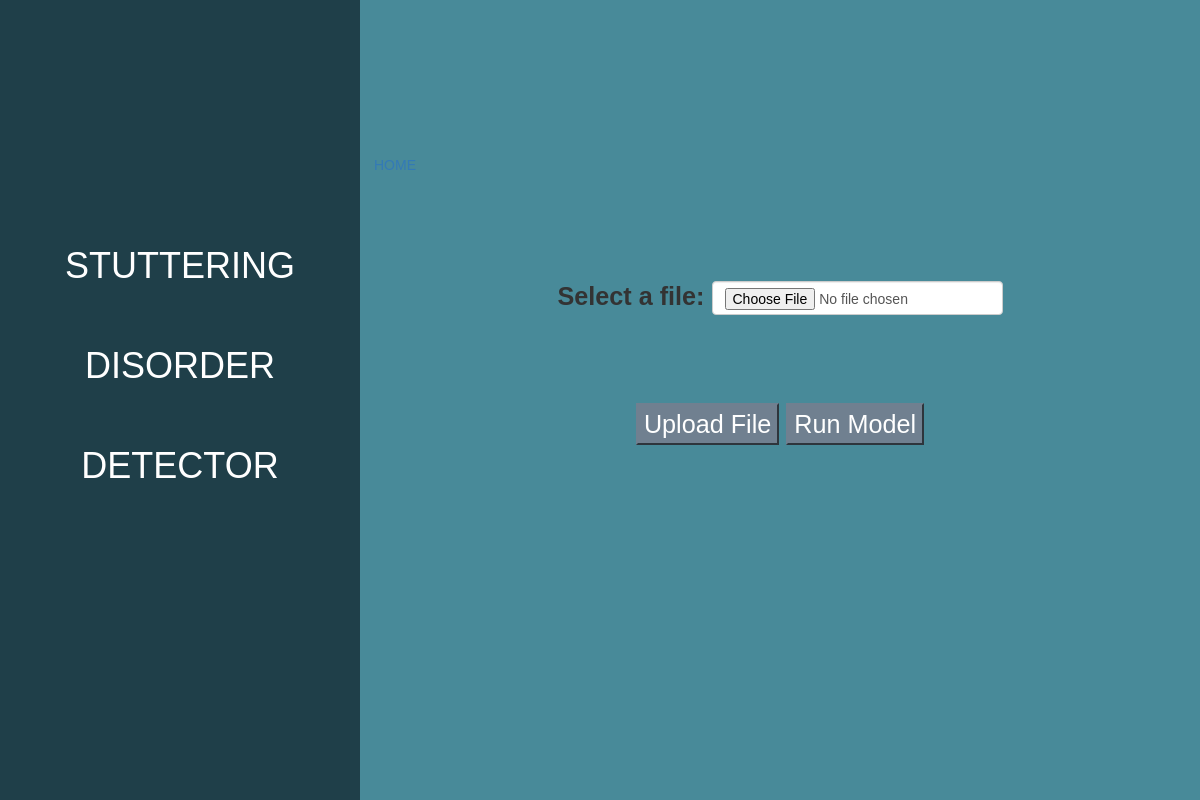
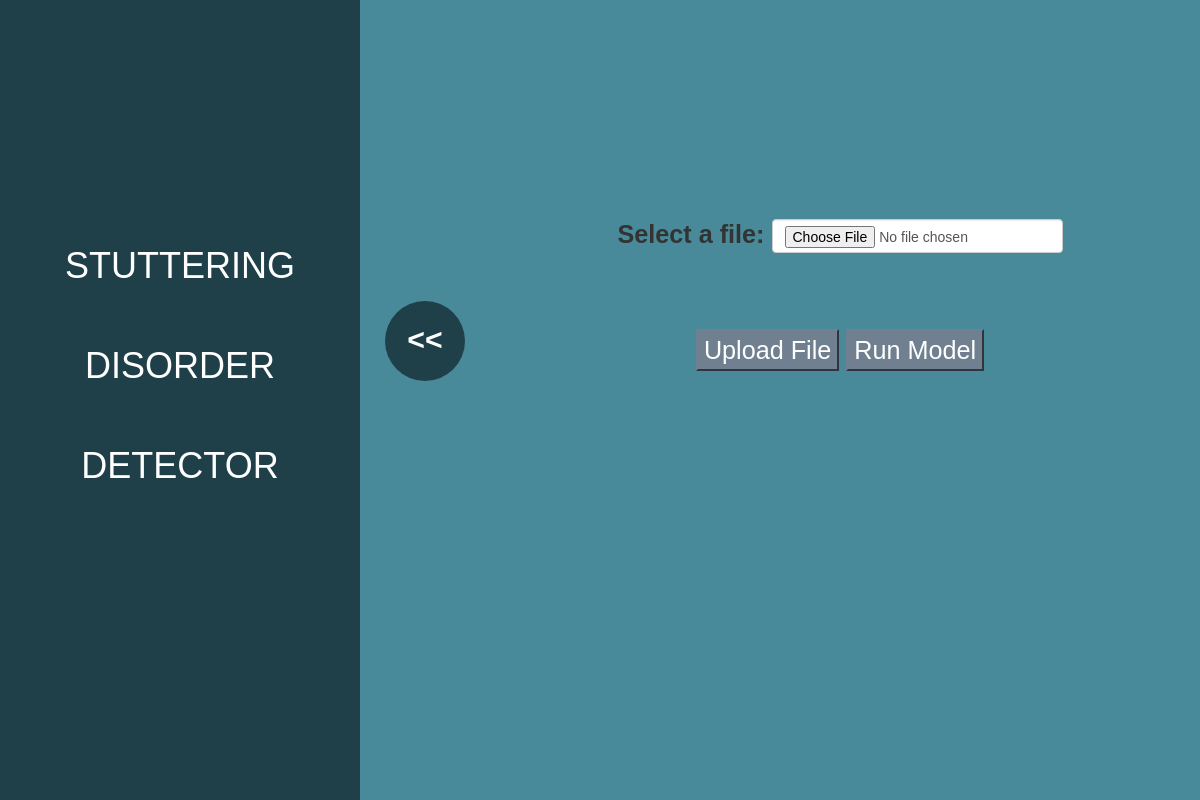
Before and after one commit to AbhishekShah1709/Stuttering_Detector_DesktopApp, an Electron app: page upload.html in a window 1200 px wide. Drawn offline with nearby package versions, Linux system fonts and the light colour scheme.

Commit message:
GUI finished

```diff
--- a/record.css
+++ b/record.css
@@ -16,14 +16,42 @@ code {
     monospace;
 }
 
-a:link {
-    font-size: 150%;
-    color: #1f3f49;
+.sec_frame a:link {
+    text-decoration: none;
+    font-weight: bold;
+    border-radius: 50%;
+    color: white;
+    height: 80px;
+    width: 80px;
+    background-color: #1f3f49;
+    display:inline-block;
+    font-size: 120%;
+    padding-top: 17%;
 }
 
-a:hover {
-    font-size: 150%;
-    text-decoration: underline;
+.sec_frame a:hover {
+    font-weight: bold;
+    border-radius: 50%;
+    color: #488a99;
+    height: 80px;
+    width: 80px;
+    background-color: #1f3f49;
+    display:inline-block;
+    font-size: 120%;
+    padding-top: 17%;
+}
+
+.sec_frame {
+    left: 30%;
+    display: table;
+    position: absolute;
+    /*background-color: lightgrey ;*/
+    background-color: #488a99;
+    width: 10%;
+    height: 100%;
+    font-size: 180%;
+    padding-top: 25%;
+    padding-left: 2%;
 }
 
 .main_frame {
@@ -32,11 +60,12 @@ a:hover {
     display: table;
     /*background-color: lightgrey ;*/
     background-color: #488a99;
-    width: 70%;
+    width: 60%;
     height: 100%;
     font-size: 180%;
     padding-top: 12%;
 }
+
 .heading {
     padding-top: 18%;
     padding-right: 0%;
--- a/upload.css
+++ b/upload.css
@@ -16,13 +16,51 @@ code {
     monospace;
 }
 
+.sec_frame a:link {
+    text-decoration: none;
+    font-weight: bold;
+    border-radius: 50%;
+    color: white;
+    height: 80px;
+    width: 80px;
+    background-color: #1f3f49;
+    display:inline-block;
+    font-size: 120%;
+    padding-top: 17%;
+}
+
+.sec_frame a:hover {
+    font-weight: bold;
+    border-radius: 50%;
+    color: #488a99;
+    height: 80px;
+    width: 80px;
+    background-color: #1f3f49;
+    display:inline-block;
+    font-size: 120%;
+    padding-top: 17%;
+}
+
+.sec_frame {
+    left: 30%;
+    display: table;
+    position: absolute;
+    /*background-color: lightgrey ;*/
+    background-color: #488a99;
+    width: 10%;
+    height: 100%;
+    font-size: 180%;
+    padding-top: 25%;
+    padding-left: 2%;
+}
+
 .main_frame {
     right: 0px;
     position: absolute;
     display: table;
     /*background-color: lightgrey ;*/
     background-color: #488a99;
-    width: 70%;
+    width: 60%;
     height: 100%;
     font-size: 180%;
     padding-top: 12%;
--- a/upload.html
+++ b/upload.html
@@ -22,11 +22,13 @@
             <h1 class="center">DETECTOR</h1>
         </div>
 
+        <div class="sec_frame">
+            <nav class="navbar">
+                <a href="index.html" class="btn nav-btn"><<</a>
+            </nav>
+        </div>
+        <!-- <div class="mb-3"> -->
         <div class="main_frame">
-        <nav class="navbar">
-            <a href="index.html" class="btn nav-btn">HOME</a>
-        </nav>
-        <!-- <div class="mb-3"> -->
             <form>
                 <div id="inputDiv" class="form-group form-inline inputDiv">
                     <label for="file_select" class="form-label">Select a file:</label>
```
Also changed, not shown: record.html (+5 -3 lines), 6 other files. Lines whose indentation alone changed are shown as unchanged.
